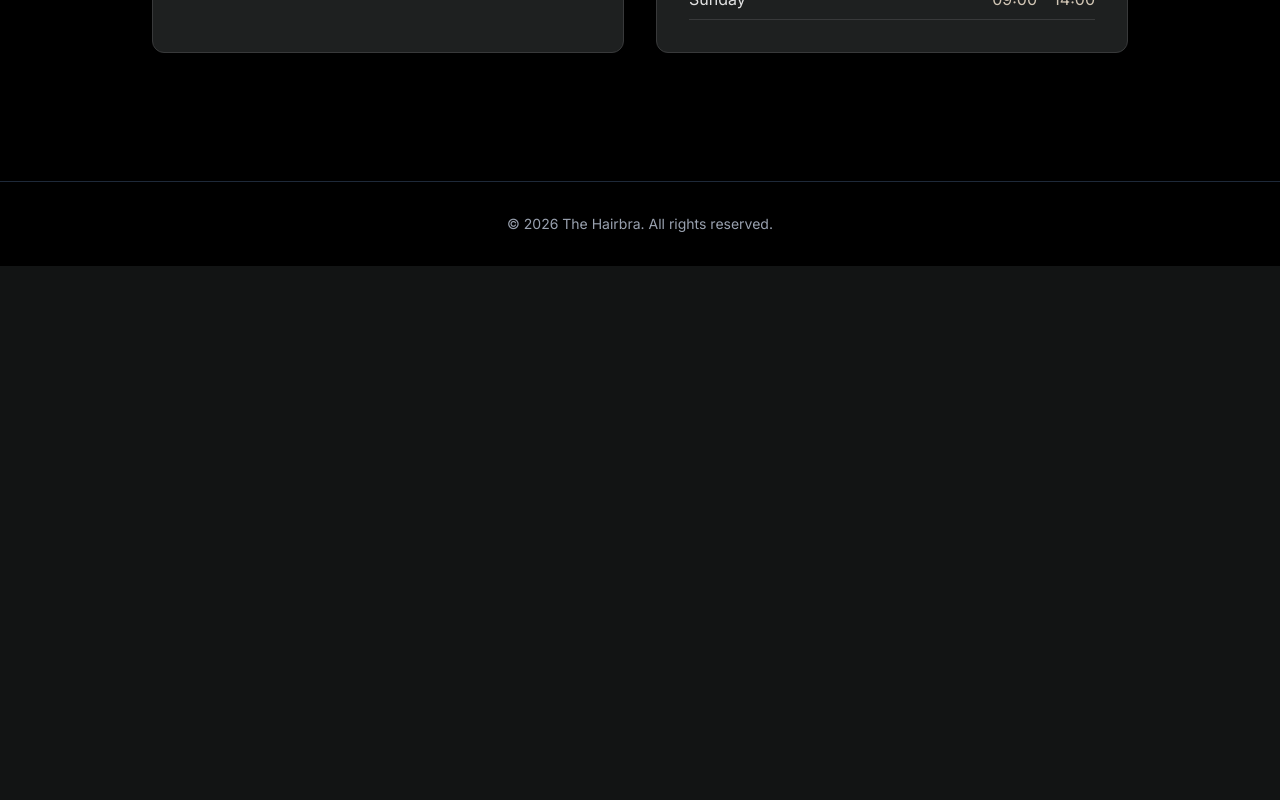
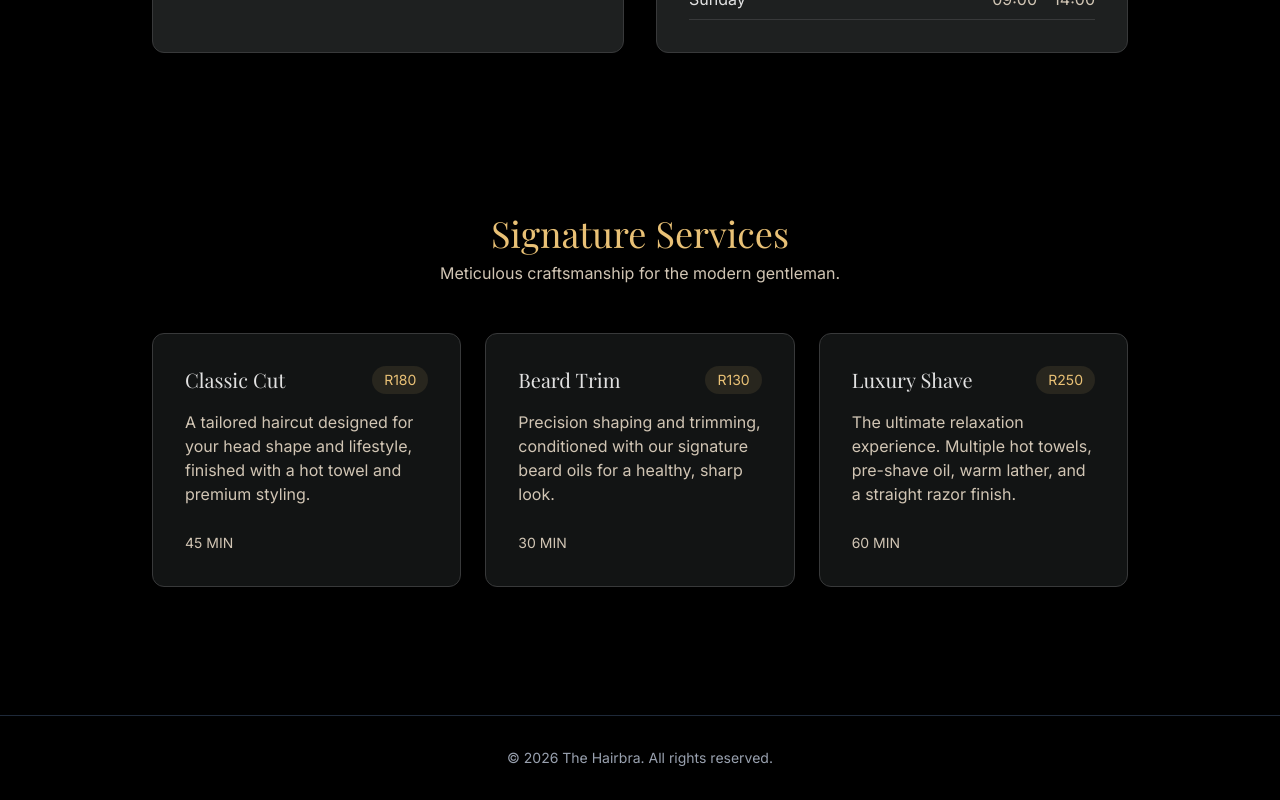
Before and after one commit to aidan-g-barends/The_HairBra, a React (Vite) app: page / in a window 1280 px wide. Shown: the part 950-1750 px from the top of the page. Before the commit the page ends 1216 px from the top, so only its background shows below. Built offline with nearby package versions, Linux system fonts and the light colour scheme.

Commit message:
wire services into homepage

```diff
--- a/src/App.jsx
+++ b/src/App.jsx
@@ -5,6 +5,7 @@ import Login from './pages/Login'
 import Register from './pages/Register'
 import Hero from './components/layout/home/Hero'
 import About from './components/layout/home/About'
+import Services from './components/layout/home/Services'
 
 function App() {
   return (
@@ -19,6 +20,7 @@ function App() {
             <>
               <Hero />
               <About />
+              <Services />
             </>
           }
         />
```
